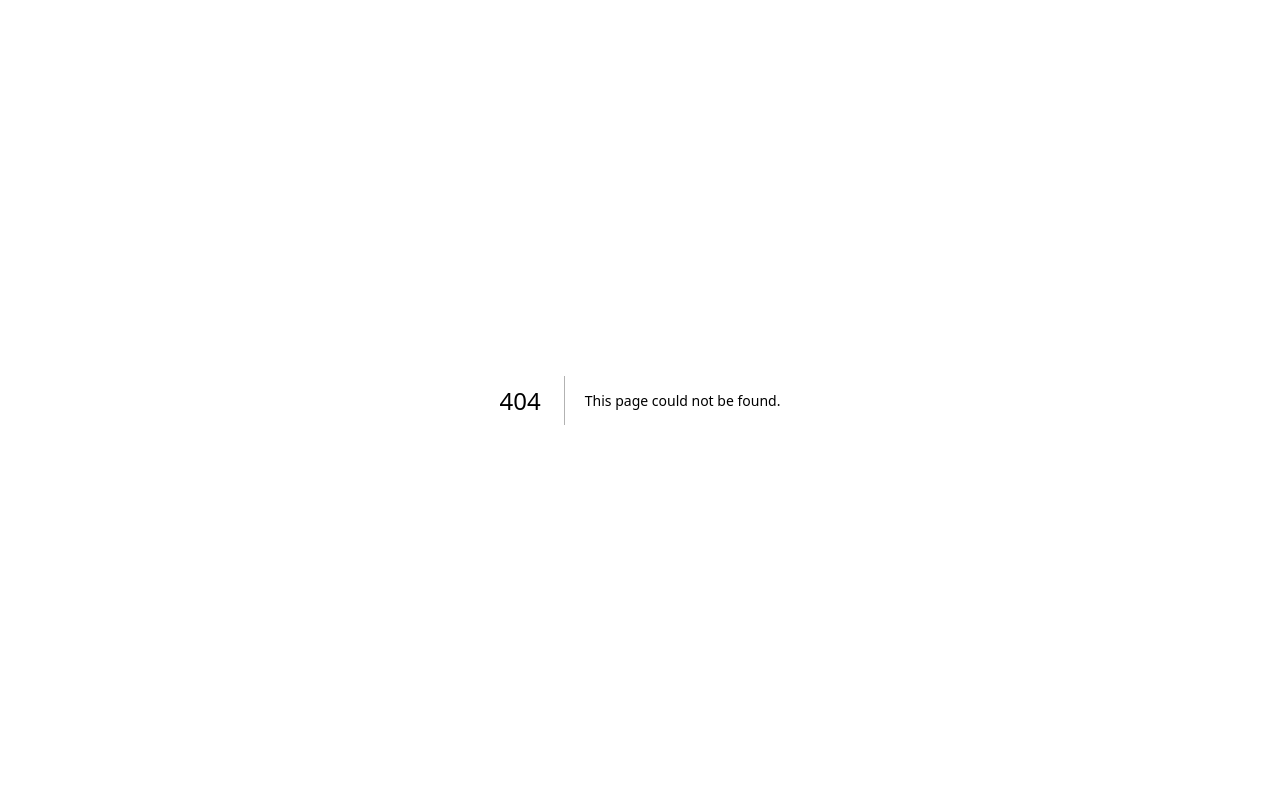
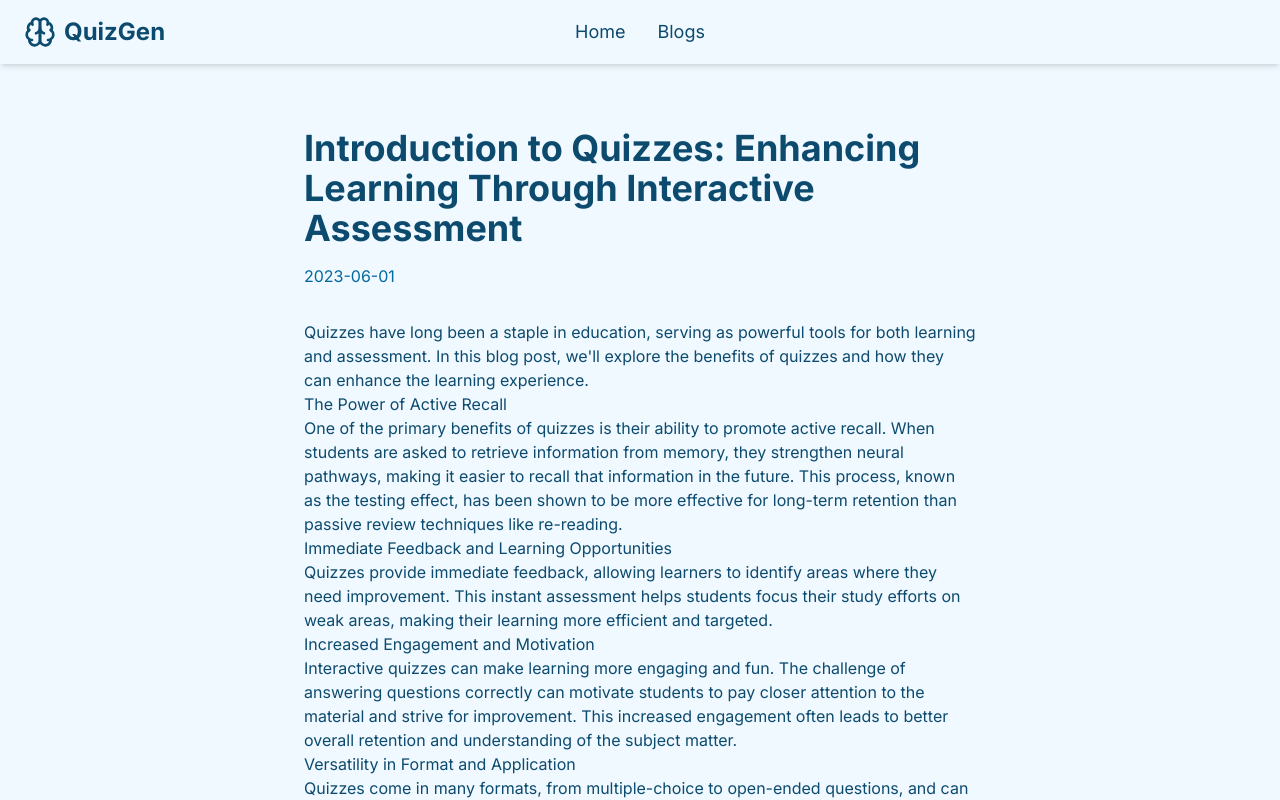
Before and after one commit to rohankumawat/questron, a Next.js app in the folder frontend/: page /blogs/introduction-to-quizzes in a window 1280 px wide. Before the commit this address had no page. Shown: the top 800 px of the page. Built offline with nearby package versions, Linux system fonts and the light colour scheme.

Commit message:
statis blogs page

```diff
--- /dev/null
+++ b/frontend/blog-posts/introduction-to-quizzes.md
@@ -0,0 +1,26 @@
+---
+title: "Introduction to Quizzes: Enhancing Learning Through Interactive Assessment"
+date: "2023-06-01"
+---
+
+Quizzes have long been a staple in education, serving as powerful tools for both learning and assessment. In this blog post, we'll explore the benefits of quizzes and how they can enhance the learning experience.
+
+## The Power of Active Recall
+
+One of the primary benefits of quizzes is their ability to promote active recall. When students are asked to retrieve information from memory, they strengthen neural pathways, making it easier to recall that information in the future. This process, known as the testing effect, has been shown to be more effective for long-term retention than passive review techniques like re-reading.
+
+## Immediate Feedback and Learning Opportunities
+
+Quizzes provide immediate feedback, allowing learners to identify areas where they need improvement. This instant assessment helps students focus their study efforts on weak areas, making their learning more efficient and targeted.
+
+## Increased Engagement and Motivation
+
+Interactive quizzes can make learning more engaging and fun. The challenge of answering questions correctly can motivate students to pay closer attention to the material and strive for improvement. This increased engagement often leads to better overall retention and understanding of the subject matter.
+
+## Versatility in Format and Application
+
+Quizzes come in many formats, from multiple-choice to open-ended questions, and can be applied to virtually any subject. This versatility makes them an invaluable tool for educators across disciplines.
+
+## Conclusion
+
+As we continue to explore innovative ways to enhance learning, quizzes remain a powerful and effective tool. By incorporating regular quizzes into the learning process, we can help students better retain information, identify areas for improvement, and stay engaged with the material.
--- a/frontend/package.json
+++ b/frontend/package.json
@@ -29,6 +29,7 @@
   "devDependencies": {
     "@aws-amplify/backend": "^1.10.0",
     "@aws-amplify/backend-cli": "^1.4.4",
+    "@tailwindcss/typography": "^0.5.16",
     "@types/node": "^22",
     "@types/react": "^19",
     "@types/react-dom": "^19",
--- /dev/null
+++ b/frontend/src/app/blogs/[slug]/page.tsx
@@ -0,0 +1,34 @@
+import fs from 'fs'
+import path from 'path'
+import matter from 'gray-matter'
+import { MDXRemote } from 'next-mdx-remote/rsc'
+
+export async function generateStaticParams() {
+  const postsDirectory = path.join(process.cwd(), 'blog-posts')
+  const fileNames = fs.readdirSync(postsDirectory)
+
+  return fileNames.map((fileName) => ({
+    slug: fileName.replace(/\.md$/, ''),
+  }))
+}
+
+export default function BlogPost({ params }: { params: { slug: string } }) {
+  const { slug } = params
+  const fullPath = path.join(process.cwd(), 'blog-posts', `${slug}.md`)
+  const fileContents = fs.readFileSync(fullPath, 'utf8')
+  const { content, data } = matter(fileContents)
+
+  return (
+    <div className="min-h-screen bg-[#f0f9ff] dark:bg-[#0c4a6e] text-[#0c4a6e] dark:text-[#e0f2fe]">
+      <main className="container mx-auto px-6 py-16">
+        <article className="max-w-2xl mx-auto">
+          <h1 className="text-4xl font-bold mb-4">{data.title}</h1>
+          <p className="text-[#0369a1] dark:text-[#7dd3fc] mb-8">{data.date}</p>
+          <div className="prose dark:prose-invert prose-lg max-w-none prose-headings:text-[#0c4a6e] dark:prose-headings:text-[#e0f2fe] prose-a:text-[#0ea5e9] dark:prose-a:text-[#7dd3fc]">
+            <MDXRemote source={content} />
+          </div>
+        </article>
+      </main>
+    </div>
+  )
+}
--- /dev/null
+++ b/frontend/src/app/blogs/page.tsx
@@ -0,0 +1,62 @@
+import fs from 'fs'
+import path from 'path'
+import matter from 'gray-matter'
+import Link from 'next/link'
+import { Card, CardContent, CardHeader, CardTitle } from "@/components/ui/card"
+
+interface BlogPost {
+  slug: string;
+  title: string;
+  date: string;
+  excerpt: string;
+}
+
+export default function BlogsPage() {
+  const blogPosts = getBlogPosts()
+
+  return (
+    <div className="min-h-screen bg-[#f0f9ff] dark:bg-[#0c4a6e] text-[#0c4a6e] dark:text-[#e0f2fe]">
+      <main className="container mx-auto px-6 py-16">
+        <h1 className="text-4xl font-bold mb-8 text-center">Blog Posts</h1>
+        <div className="max-w-2xl mx-auto space-y-6">
+          {blogPosts.map((post) => (
+            <Card key={post.slug} className="bg-white dark:bg-[#075985] w-full">
+              <CardHeader>
+                <CardTitle>
+                  <Link href={`/blogs/${post.slug}`} className="text-[#0ea5e9] dark:text-[#7dd3fc] hover:underline">
+                    {post.title}
+                  </Link>
+                </CardTitle>
+              </CardHeader>
+              <CardContent>
+                <p className="text-sm text-[#0369a1] dark:text-[#7dd3fc] mb-2">{post.date}</p>
+                <p className="text-[#0c4a6e] dark:text-[#e0f2fe]">{post.excerpt}</p>
+              </CardContent>
+            </Card>
+          ))}
+        </div>
+      </main>
+    </div>
+  )
+}
+
+function getBlogPosts(): BlogPost[] {
+  const postsDirectory = path.join(process.cwd(), 'blog-posts')
+  const fileNames = fs.readdirSync(postsDirectory)
+
+  const posts = fileNames.map((fileName) => {
+    const slug = fileName.replace(/\.md$/, '')
+    const fullPath = path.join(postsDirectory, fileName)
+    const fileContents = fs.readFileSync(fullPath, 'utf8')
+    const { data, excerpt } = matter(fileContents, { excerpt: true })
+
+    return {
+      slug,
+      title: data.title,
+      date: data.date,
+      excerpt: excerpt || '',
+    }
+  })
+
+  return posts.sort((a, b) => (a.date > b.date ? -1 : 1))
+}
--- a/frontend/src/app/layout.tsx
+++ b/frontend/src/app/layout.tsx
@@ -1,35 +1,25 @@
-import type { Metadata } from "next";
-import localFont from "next/font/local";
-import "./globals.css";
+import './globals.css'
+import { Inter } from 'next/font/google'
+import { Navigation } from '@/components/Navigation'
 
-const geistSans = localFont({
-  src: "./fonts/GeistVF.woff",
-  variable: "--font-geist-sans",
-  weight: "100 900",
-});
-const geistMono = localFont({
-  src: "./fonts/GeistMonoVF.woff",
-  variable: "--font-geist-mono",
-  weight: "100 900",
-});
+const inter = Inter({ subsets: ['latin'] })
 
-export const metadata: Metadata = {
-  title: "Create Next App",
-  description: "Generated by create next app",
-};
+export const metadata = {
+  title: 'QuizGen',
+  description: 'Generate quizzes from any content',
+}
 
 export default function RootLayout({
   children,
-}: Readonly<{
-  children: React.ReactNode;
-}>) {
+}: {
+  children: React.ReactNode
+}) {
   return (
     <html lang="en">
-      <body
-        className={`${geistSans.variable} ${geistMono.variable} antialiased`}
-      >
+      <body className={inter.className}>
+        <Navigation />
         {children}
       </body>
     </html>
-  );
+  )
 }
--- /dev/null
+++ b/frontend/src/components/Navigation.tsx
@@ -0,0 +1,62 @@
+'use client'
+
+import Link from 'next/link'
+import { Brain } from 'lucide-react'
+import { motion } from 'framer-motion'
+import { usePathname } from 'next/navigation'
+
+export function Navigation() {
+  const pathname = usePathname()
+
+  return (
+    <nav className="bg-transparent shadow-md relative">
+      <div className="container mx-auto px-6 py-4">
+        <div className="flex items-center justify-between">
+          <Link href="/" className="flex items-center text-[#0c4a6e] dark:text-[#e0f2fe] transition-colors duration-300 hover:text-[#0ea5e9] dark:hover:text-[#7dd3fc]">
+            <Brain className="w-8 h-8 mr-2" />
+            <span className="text-2xl font-bold">QuizGen</span>
+          </Link>
+          <div className="absolute left-1/2 top-1/2 transform -translate-x-1/2 -translate-y-1/2 flex items-center space-x-8">
+            <NavLink href="/" active={pathname === '/'}>
+              Home
+            </NavLink>
+            <NavLink href="/blogs" active={pathname === '/blogs'}>
+              Blogs
+            </NavLink>
+          </div>
+        </div>
+      </div>
+    </nav>
+  )
+}
+
+interface NavLinkProps {
+  href: string
+  active: boolean
+  children: React.ReactNode
+}
+
+function NavLink({ href, active, children }: NavLinkProps) {
+  return (
+    <Link href={href} className="relative">
+      <motion.span
+        className={`text-lg ${
+          active
+            ? 'text-[#0ea5e9] dark:text-[#7dd3fc]'
+            : 'text-[#0c4a6e] dark:text-[#e0f2fe]'
+        } transition-colors duration-300 hover:text-[#0ea5e9] dark:hover:text-[#7dd3fc]`}
+        whileHover={{ scale: 1.05 }}
+        whileTap={{ scale: 0.95 }}
+      >
+        {children}
+      </motion.span>
+      {active && (
+        <motion.div
+          className="absolute bottom-0 left-0 right-0 h-0.5 bg-[#0ea5e9] dark:bg-[#7dd3fc]"
+          layoutId="underline"
+          initial={false}
+        />
+      )}
+    </Link>
+  )
+}
--- /dev/null
+++ b/package.json
@@ -0,0 +1,6 @@
+{
+  "dependencies": {
+    "gray-matter": "^4.0.3",
+    "next-mdx-remote": "^5.0.0"
+  }
+}
```
Also changed, not shown: 2 other files (tests, documents, lock files or other folders).
